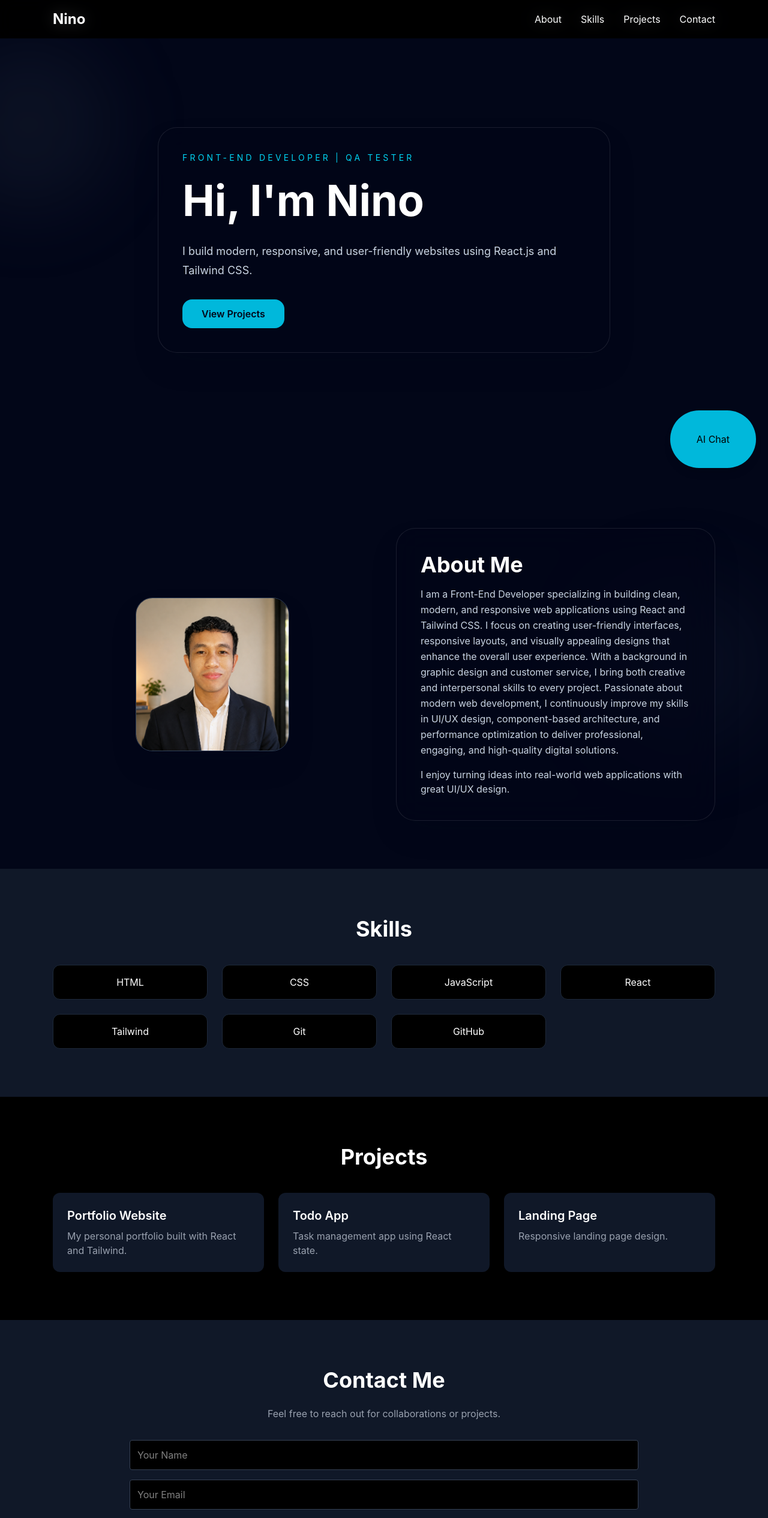
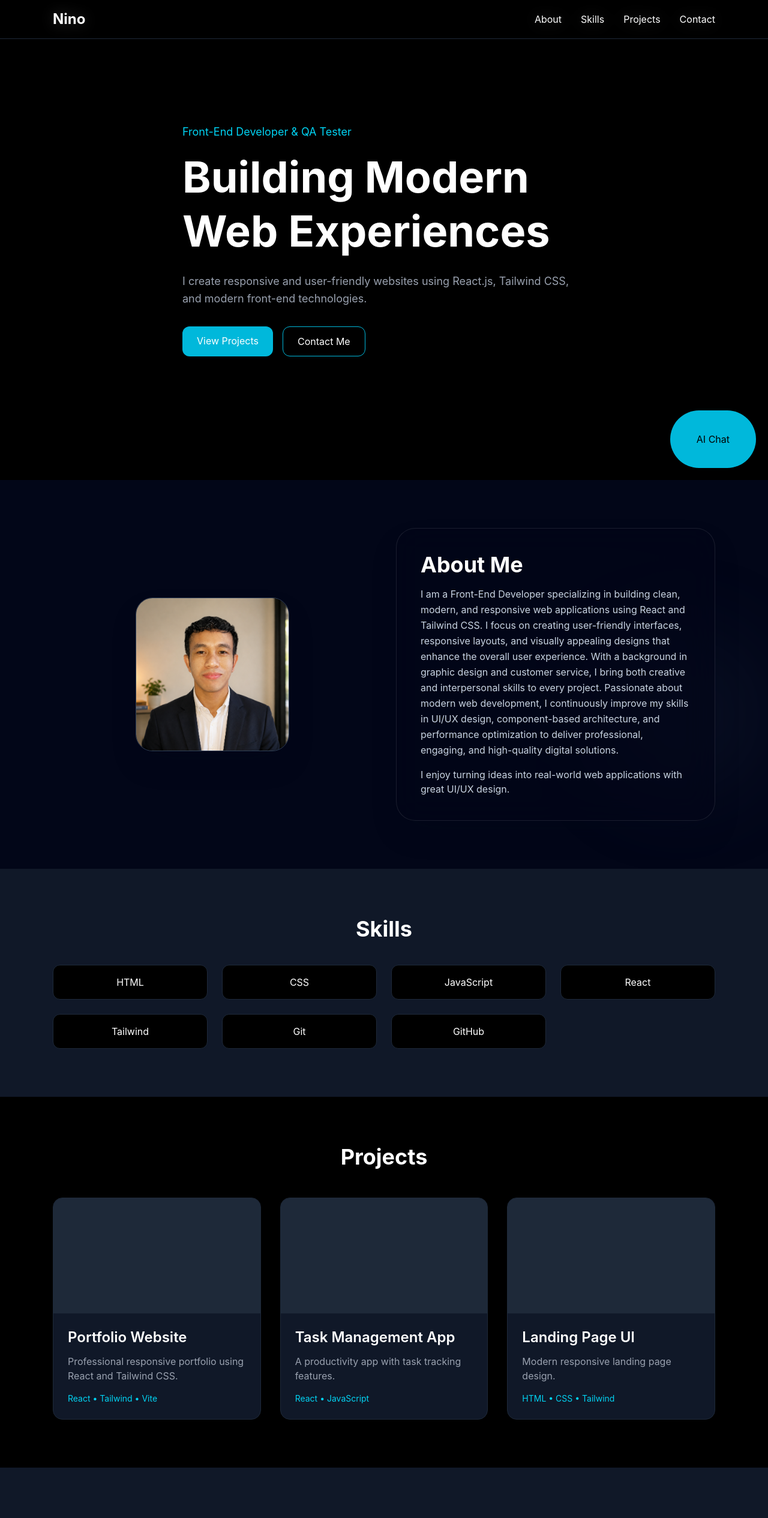
Before and after one commit to ninoverdejo18/my-portfolio, a React (Vite) app: page / in a window 1280 px wide. Shown: the top 2530 px of the page at 60% size. Built offline with nearby package versions, Linux system fonts and the light colour scheme.

Commit message:
Added responsive navbar and improved sections

```diff
--- a/src/components/Navbar.jsx
+++ b/src/components/Navbar.jsx
@@ -1,8 +1,12 @@
-    // React functional component for navigation bar
+import { useState } from "react"
 
 function Navbar() {
+  // State for mobile menu
+  const [menuOpen, setMenuOpen] = useState(false)
+
   return (
-    <nav className="fixed top-0 w-full bg-black/80 backdrop-blur-md text-white z-50">
+    <nav className="fixed top-0 w-full bg-black/80 backdrop-blur-md text-white z-50 border-b border-gray-800">
+
       <div className="max-w-6xl mx-auto px-6 py-4 flex justify-between items-center">
 
         {/* Logo */}
@@ -10,33 +14,74 @@ function Navbar() {
           Nino
         </h1>
 
-        {/* Navigation Links */}
+        {/* Desktop Menu */}
         <ul className="hidden md:flex gap-8">
+          <li><a href="#about" className="hover:text-cyan-400">About</a></li>
+          <li><a href="#skills" className="hover:text-cyan-400">Skills</a></li>
+          <li><a href="#projects" className="hover:text-cyan-400">Projects</a></li>
+          <li><a href="#contact" className="hover:text-cyan-400">Contact</a></li>
+        </ul>
+
+        {/* Mobile Button */}
+        <button
+          className="md:hidden text-3xl"
+          onClick={() => setMenuOpen(!menuOpen)}
+        >
+          ☰
+        </button>
+
+      </div>
+
+      {/* Mobile Menu */}
+      {menuOpen && (
+        <div className="md:hidden bg-black border-t border-gray-800">
+
+          <ul className="flex flex-col items-center py-6 gap-6">
+
             <li>
-            <a href="#about" className="hover:text-cyan-400 transition">
+              <a
+                href="#about"
+                onClick={() => setMenuOpen(false)}
+                className="hover:text-cyan-400"
+              >
                 About
               </a>
             </li>
 
             <li>
-            <a href="#skills" className="hover:text-cyan-400 transition">
+              <a
+                href="#skills"
+                onClick={() => setMenuOpen(false)}
+                className="hover:text-cyan-400"
+              >
                 Skills
               </a>
             </li>
 
             <li>
-            <a href="#projects" className="hover:text-cyan-400 transition">
+              <a
+                href="#projects"
+                onClick={() => setMenuOpen(false)}
+                className="hover:text-cyan-400"
+              >
                 Projects
               </a>
             </li>
 
             <li>
-            <a href="#contact" className="hover:text-cyan-400 transition">
+              <a
+                href="#contact"
+                onClick={() => setMenuOpen(false)}
+                className="hover:text-cyan-400"
+              >
                 Contact
               </a>
             </li>
+
           </ul>
+
         </div>
+      )}
     </nav>
   )
 }
--- a/src/sections/Hero.jsx
+++ b/src/sections/Hero.jsx
@@ -1,37 +1,45 @@
 function Hero() {
-  const handleViewProjects = () => {
-    alert("Projects section coming soon!");
-  };
+  return (
+    <section className="min-h-screen bg-black text-white flex items-center">
 
-  return (
-    <section className="min-h-screen bg-transparent text-white flex items-center">
       <div className="max-w-6xl mx-auto px-6">
-        <div className="rounded-[2rem] border border-white/10 bg-slate-950/60 p-10 shadow-2xl shadow-slate-950/30 backdrop-blur-xl">
 
-          <p className="text-cyan-400 mb-4 text-sm uppercase tracking-[0.3em]">
-            Front-End Developer | QA Tester
-          </p>
-          <h1 className="text-5xl md:text-7xl font-bold leading-tight mb-6">
-            Hi, I'm Nino
-          </h1>
+        <p className="text-cyan-400 text-lg mb-4">
+          Front-End Developer & QA Tester
+        </p>
 
-          {/* FIXED: removed div inside p */}
-            <p className="text-slate-300 max-w-2xl text-lg leading-8">
-              I build modern, responsive, and user-friendly websites using React.js and Tailwind CSS.
-            </p>
+        <h1 className="text-5xl md:text-7xl font-bold leading-tight mb-6">
+          Building Modern <br />
+          Web Experiences
+        </h1>
 
-          {/* FIXED: added onClick */}
-          <button
-            onClick={handleViewProjects}
-            className="mt-8 inline-flex items-center justify-center rounded-2xl bg-cyan-500 px-8 py-3 text-base font-semibold text-slate-950 transition hover:bg-cyan-400"
+        <p className="text-gray-400 max-w-2xl text-lg leading-relaxed">
+          I create responsive and user-friendly websites using React.js,
+          Tailwind CSS, and modern front-end technologies.
+        </p>
+
+        <div className="flex gap-4 mt-8 flex-wrap">
+
+          <a
+            href="#projects"
+            className="bg-cyan-500 hover:bg-cyan-600 px-6 py-3 rounded-xl transition"
           >
             View Projects
-          </button>
+          </a>
+
+          <a
+            href="#contact"
+            className="border border-cyan-500 px-6 py-3 rounded-xl hover:bg-cyan-500/10 transition"
+          >
+            Contact Me
+          </a>
 
         </div>
+
       </div>
+
     </section>
-  );
+  )
 }
 
-export default Hero;
+export default Hero
--- a/src/sections/Projects.jsx
+++ b/src/sections/Projects.jsx
@@ -1,45 +1,73 @@
 function Projects() {
+
   const projects = [
     {
       title: "Portfolio Website",
-      description: "My personal portfolio built with React and Tailwind."
+      description:
+        "Professional responsive portfolio using React and Tailwind CSS.",
+      tech: "React • Tailwind • Vite",
     },
+
     {
-      title: "Todo App",
-      description: "Task management app using React state."
+      title: "Task Management App",
+      description:
+        "A productivity app with task tracking features.",
+      tech: "React • JavaScript",
     },
+
     {
-      title: "Landing Page",
-      description: "Responsive landing page design."
-    }
+      title: "Landing Page UI",
+      description:
+        "Modern responsive landing page design.",
+      tech: "HTML • CSS • Tailwind",
+    },
   ]
 
   return (
     <section id="projects" className="bg-black text-white py-20">
+
       <div className="max-w-6xl mx-auto px-6">
 
-        <h2 className="text-4xl font-bold mb-10 text-center">
+        <h2 className="text-4xl font-bold mb-12 text-center">
           Projects
         </h2>
 
-        <div className="grid md:grid-cols-3 gap-6">
+        <div className="grid md:grid-cols-3 gap-8">
+
           {projects.map((project, index) => (
+
             <div
               key={index}
-              className="bg-gray-900 p-6 rounded-xl hover:scale-105 transition"
+              className="bg-gray-900 rounded-2xl overflow-hidden border border-gray-800 hover:border-cyan-500 transition duration-300 hover:-translate-y-2"
             >
-              <h3 className="text-xl font-semibold mb-2">
-                {project.title}
-              </h3>
 
-              <p className="text-gray-400">
-                {project.description}
-              </p>
+              {/* Fake image area */}
+              <div className="h-48 bg-gray-800"></div>
+
+              <div className="p-6">
+
+                <h3 className="text-2xl font-semibold mb-3">
+                  {project.title}
+                </h3>
+
+                <p className="text-gray-400 mb-4">
+                  {project.description}
+                </p>
+
+                <p className="text-cyan-400 text-sm">
+                  {project.tech}
+                </p>
+
+              </div>
+
             </div>
+
           ))}
+
         </div>
 
       </div>
+
     </section>
   )
 }
```
Lines whose indentation alone changed are shown as unchanged.
